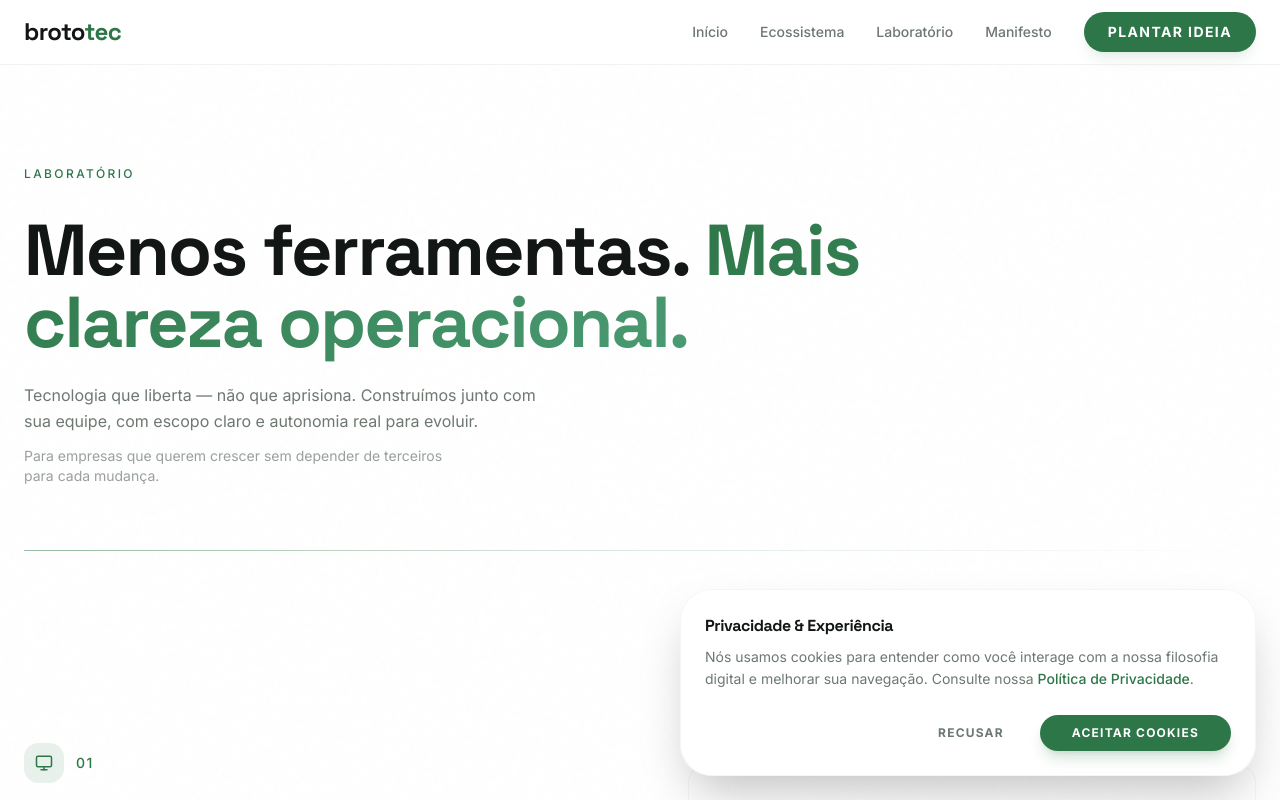
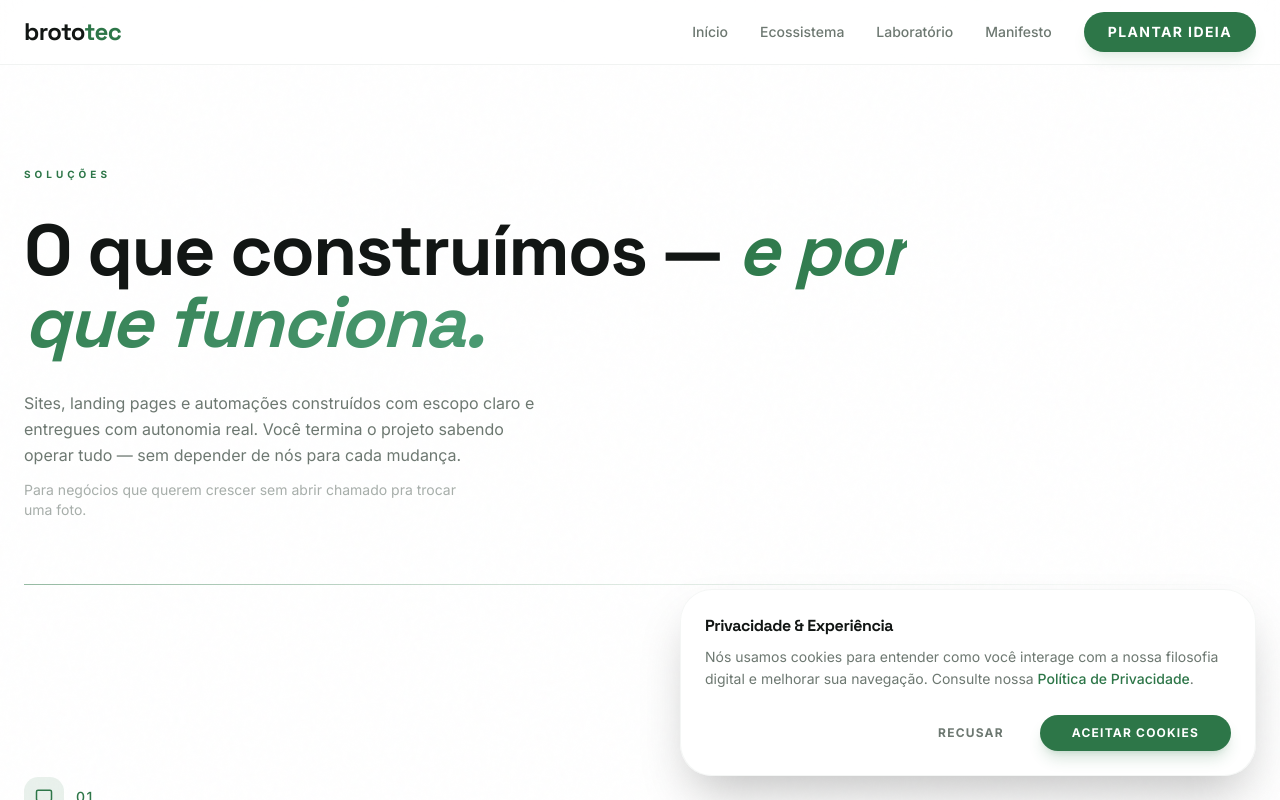
Before and after one commit to marllonpanisset/brototec, a React (Vite) app: page /solucoes in a window 1280 px wide. Shown: the top 800 px of the page. Built offline with nearby package versions, Linux system fonts and the light colour scheme.

Commit message:
copy: reescreve hero da pagina Solucoes com foco em autonomia e clareza

```diff
--- a/src/components/solucoes/SolucoesHero.jsx
+++ b/src/components/solucoes/SolucoesHero.jsx
@@ -3,16 +3,18 @@ import { motion } from "framer-motion";
 export default function SolucoesHero() {
   return (
     <section className="relative pt-40 pb-24 overflow-hidden">
-      <div className="absolute inset-0 bg-gradient-radial pointer-events-none opacity-40" />
+      <div className="absolute top-0 right-0 -z-10 w-[600px] h-[600px] opacity-10 pointer-events-none">
+        <div className="absolute inset-0 bg-gradient-radial from-primary/60 to-transparent blur-[120px] translate-x-1/4 -translate-y-1/4" />
+      </div>
 
       <div className="relative max-w-7xl mx-auto px-6">
         <motion.span
           initial={{ opacity: 0, y: 16 }}
           animate={{ opacity: 1, y: 0 }}
           transition={{ duration: 0.6 }}
-          className="inline-block text-xs font-medium text-primary tracking-[0.2em] uppercase mb-8"
+          className="inline-block text-[10px] font-bold text-primary tracking-[0.4em] uppercase mb-8"
         >
-          Laboratório
+          Soluções
         </motion.span>
 
         <motion.h1
@@ -21,9 +23,9 @@ export default function SolucoesHero() {
           transition={{ duration: 0.8, delay: 0.1, ease: [0.16, 1, 0.3, 1] }}
           className="font-heading text-4xl sm:text-5xl lg:text-7xl font-bold leading-[1.05] tracking-tight max-w-4xl"
         >
-          Menos ferramentas.{" "}
-          <span className="text-gradient-green">
-            Mais clareza operacional.
+          O que construímos —{" "}
+          <span className="text-gradient-green italic">
+            e por que funciona.
           </span>
         </motion.h1>
 
@@ -31,19 +33,20 @@ export default function SolucoesHero() {
           initial={{ opacity: 0, y: 16 }}
           animate={{ opacity: 1, y: 0 }}
           transition={{ duration: 0.6, delay: 0.25 }}
-          className="mt-6 text-base text-muted-foreground max-w-lg leading-relaxed"
+          className="mt-8 text-base text-muted-foreground max-w-lg leading-relaxed"
         >
-          Tecnologia que liberta — não que aprisiona. Construímos junto com sua
-          equipe, com escopo claro e autonomia real para evoluir.
+          Sites, landing pages e automações construídos com escopo claro e entregues
+          com autonomia real. Você termina o projeto sabendo operar tudo — sem depender
+          de nós para cada mudança.
         </motion.p>
 
         <motion.p
           initial={{ opacity: 0 }}
           animate={{ opacity: 1 }}
           transition={{ duration: 0.5, delay: 0.4 }}
-          className="mt-3 text-sm text-muted-foreground/70 max-w-md"
+          className="mt-3 text-sm text-muted-foreground/60 max-w-md"
         >
-          Para empresas que querem crescer sem depender de terceiros para cada mudança.
+          Para negócios que querem crescer sem abrir chamado pra trocar uma foto.
         </motion.p>
 
         <motion.div
```
